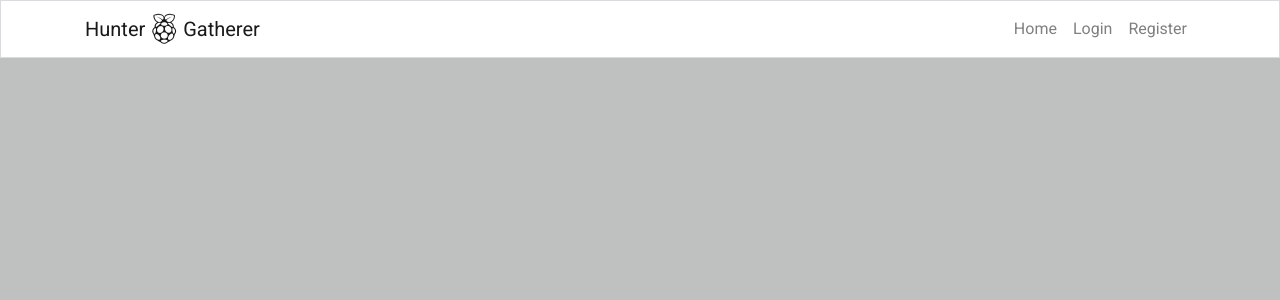
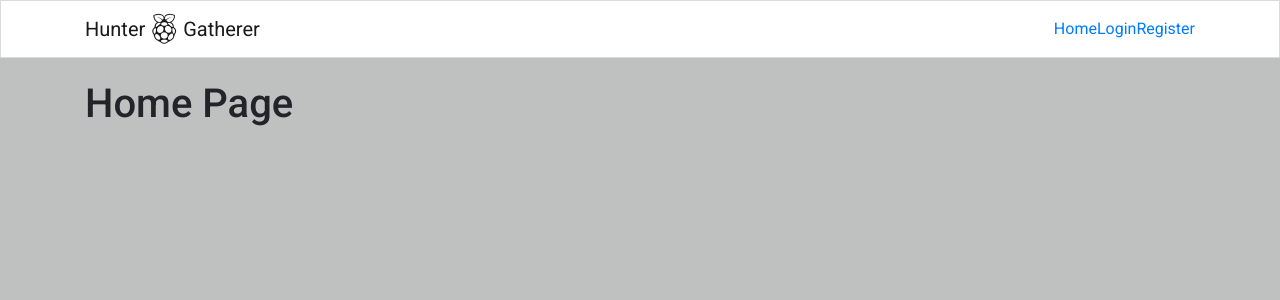
Before and after one commit to MichaelSturgeon/hunter-gatherer, a React (Create React App) app: page / in a window 1280 px wide. Shown: the top 300 px of the page. Built offline with nearby package versions, Linux system fonts and the light colour scheme.

Commit message:
Install react router, and wire up navbar links

```diff
--- a/package.json
+++ b/package.json
@@ -13,7 +13,7 @@
     "react-bootstrap": "^1.6.3",
     "react-dom": "^17.0.2",
     "react-infinite-scroll-component": "^6.1.0",
-    "react-router-dom": "^5.3.4",
+    "react-router-dom": "^5.3.0",
     "react-scripts": "^4.0.3",
     "web-vitals": "^1.1.2"
   },
--- a/src/App.js
+++ b/src/App.js
@@ -1,10 +1,19 @@
 import styles from './App.module.css';
 import NavBar from './components/NavBar';
+import { Container } from 'react-bootstrap';
+import {Route, Switch} from 'react-router-dom'
 
 function App() {
   return (
     <div className={styles.App}>
       <NavBar/>
+      <Container className={styles.Main}>
+        <Switch>
+          <Route exact path='/' render={() => <h1>Home Page</h1>} />
+          <Route exact path='/login' render={() => <h1>Login</h1>} />
+          <Route exact path='/register' render={() => <h1>Register</h1>} />
+        </Switch>
+      </Container>
     </div>
   );
 }
--- a/src/App.module.css
+++ b/src/App.module.css
@@ -2,6 +2,10 @@
     font-family: "Roboto", sans-serif;
     background-color: #BFC0C0;
     min-height: 100vh;
+}
+
+.Main {
+  padding-top: 80px;
 }
 
 * {
--- a/src/components/NavBar.js
+++ b/src/components/NavBar.js
@@ -1,18 +1,21 @@
 import React from 'react'
 import styles from '../styles/NavBar.module.css';
 import { Navbar, Container, Nav } from 'react-bootstrap'
+import { NavLink } from 'react-router-dom';
 
 const NavBar = () => {
   return (
     <Navbar className={styles.NavBar} expand="md" fixed='top'>
         <Container>
-            <Navbar.Brand>Hunter<i class="fa-brands fa-raspberry-pi fa-xl"></i>Gatherer</Navbar.Brand>
+            <NavLink to='/'>
+                <Navbar.Brand>Hunter<i class="fa-brands fa-raspberry-pi fa-xl"></i>Gatherer</Navbar.Brand>
+            </NavLink>
                 <Navbar.Toggle aria-controls="basic-navbar-nav" />
                 <Navbar.Collapse id="basic-navbar-nav">
                     <Nav className="ml-auto text-left">
-                    <Nav.Link >Home</Nav.Link>
-                    <Nav.Link >Login</Nav.Link>
-                    <Nav.Link >Register</Nav.Link>
+                    <NavLink to='/'>Home</NavLink>
+                    <NavLink to='/login'>Login</NavLink>
+                    <NavLink to='/register'>Register</NavLink>
                     </Nav>
             </Navbar.Collapse>
         </Container>
--- a/src/index.js
+++ b/src/index.js
@@ -3,10 +3,13 @@
 import './index.css';
 import App from './App';
 import reportWebVitals from './reportWebVitals';
+import { BrowserRouter as Router } from 'react-router-dom';
 
 ReactDOM.render(
   <React.StrictMode>
-    <App />
+    <Router>
+      <App />
+    </Router>
   </React.StrictMode>,
   document.getElementById('root')
 );
```
Also changed, not shown: 1 other file (tests, documents, lock files or other folders).
